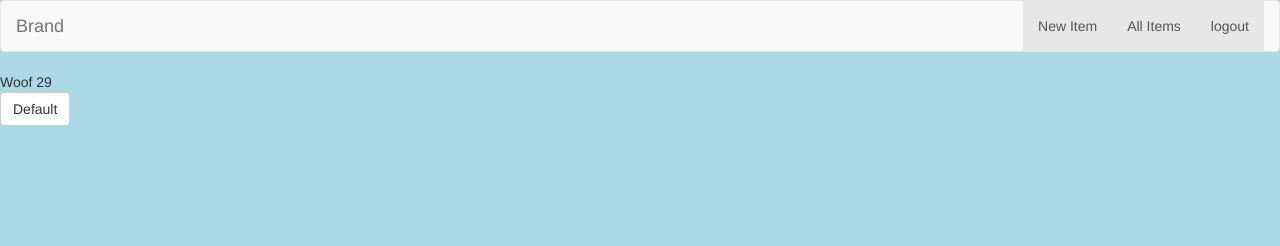
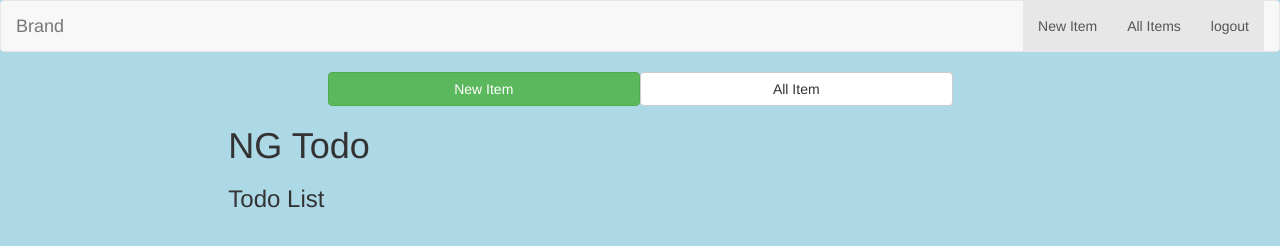
Before and after one commit to baonguyen79/angular-todo, a plain HTML site: page index.html in a window 1280 px wide. Drawn offline with nearby package versions, Linux system fonts and the light colour scheme.

Commit message:
controller

```diff
--- a/index.html
+++ b/index.html
@@ -36,13 +36,23 @@
   </nav>
 
   <div ng-controller="ItemCtrl">
-    {{dog}}
-    {{24+5}}
+    <div class="row">
+        <div class="col-xs-6 col-xs-offset-3">
+          <button class="col-xs-6 btn btn-success" ng-click="newItem()">New Item</button>
+          <button class="col-xs-6 btn btn-default" ng-click="allItems()">All Item</button>
+        </div>
+    </div>
+    <div class="col-xs-8 col-xs-offset-2" >
+      <h1>NG Todo</h1>
+      <div ng-show="!showListView">
+        <h3>New Todo</h3>
+      </div>
+      <div ng-show="showListView">
+        <h3>Todo List</h3>
+      </div>
+    </div>
   </div>
 
-
-
-  <button type="button" class="btn btn-default">Default</button>
 
   <script type="text/javascript" src="./lib/bower_components/jquery/dist/jquery.min.js"></script>
   <script type="text/javascript" src="./lib/bower_components/bootstrap/dist/js/bootstrap.min.js"></script>
--- a/javascripts/main.js
+++ b/javascripts/main.js
@@ -7,5 +7,14 @@ app.controller("NavCtrl", ($scope) => {
 
 app.controller("ItemCtrl" , ($scope) => {
 	$scope.dog = "Woof";
+	$scope.showListView = true;
+
+	$scope.newItem = () => {
+		$scope.showListView = false;
+	}
+
+	$scope.allItems = () => {
+		$scope.showListView = true;
+	}
 
 })
```
